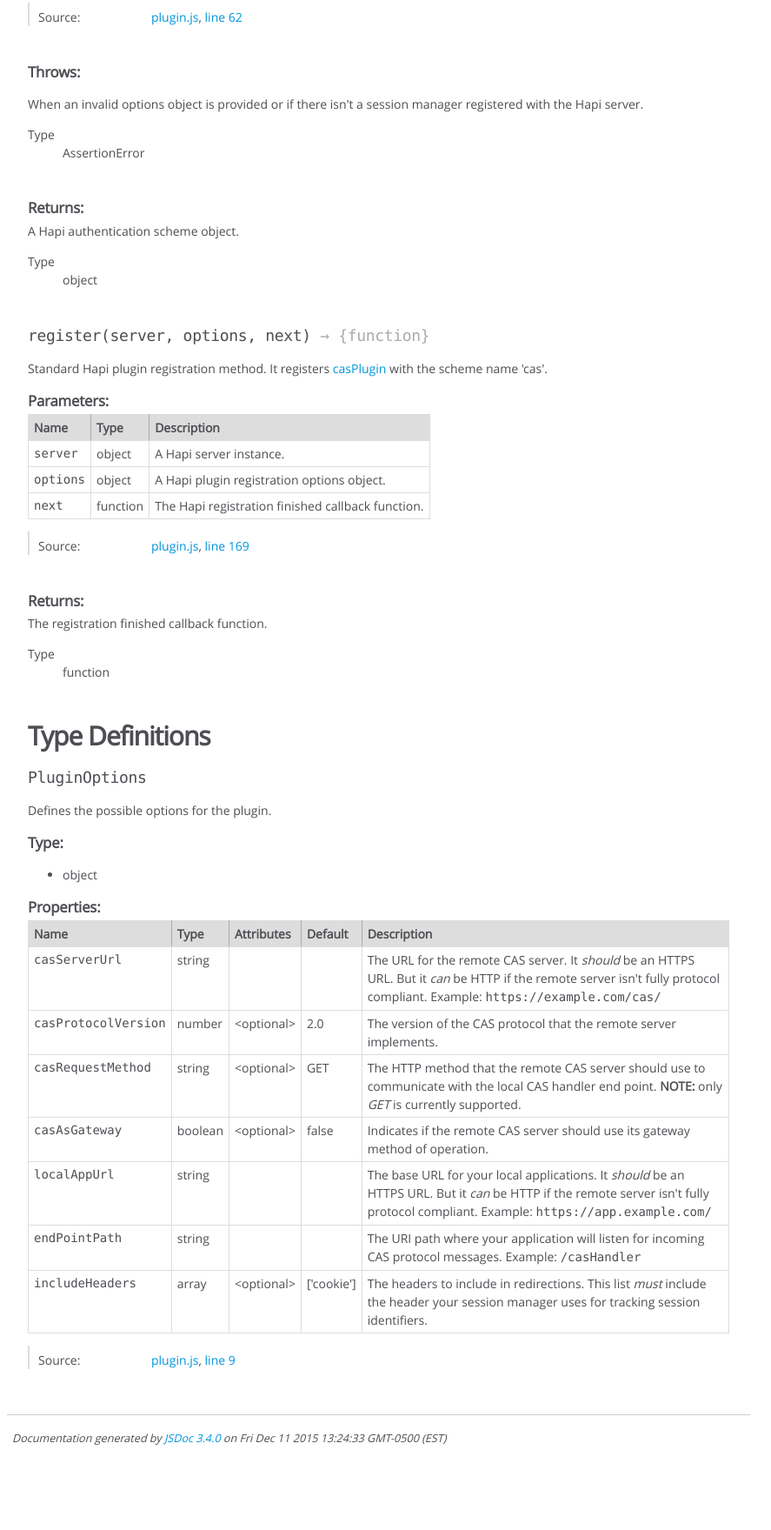
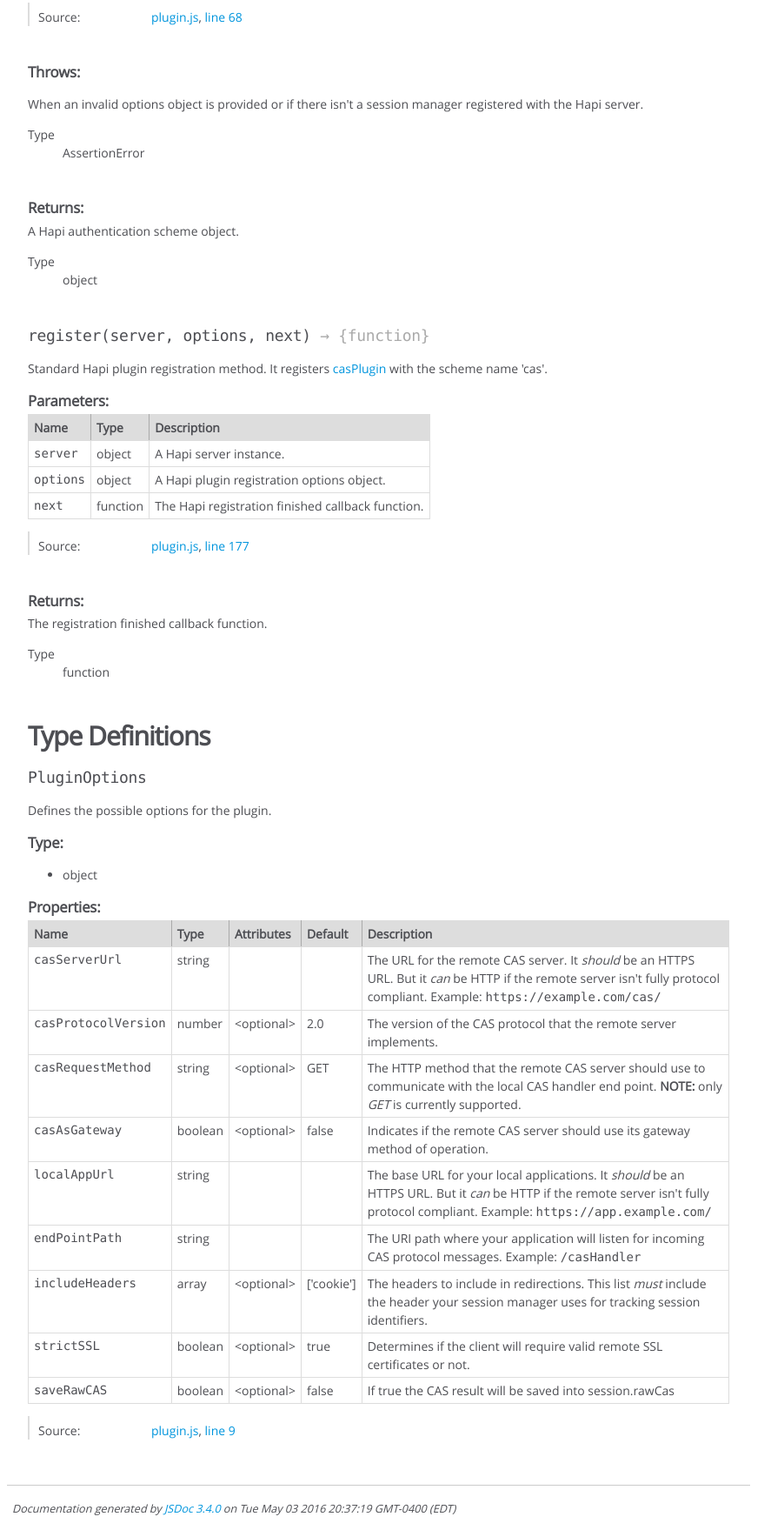
Before and after one commit to jsumners/hapi-cas, a website: page doc/global.html in a window 1280 px wide. Shown: the part 526-2285 px from the top of the page at 87% size, without its empty margins (0-887 px from the left). Before the commit the page ends 2204 px from the top, so only its background shows below. Drawn offline with Linux system fonts and the light colour scheme.

Commit message:
Update docs with saveRawCAS

```diff
--- a/doc/global.html
+++ b/doc/global.html
@@ -232,7 +232,7 @@ plugin is known to work. But any plugin that provides
 
     <dt class="tag-source">Source:</dt>
     <dd class="tag-source"><ul class="dummy"><li>
-        <a href="plugin.js.html">plugin.js</a>, <a href="plugin.js.html#line62">line 62</a>
+        <a href="plugin.js.html">plugin.js</a>, <a href="plugin.js.html#line68">line 68</a>
     </li></ul></dd>
 
 
@@ -462,7 +462,7 @@ with the scheme name 'cas'.
 
     <dt class="tag-source">Source:</dt>
     <dd class="tag-source"><ul class="dummy"><li>
-        <a href="plugin.js.html">plugin.js</a>, <a href="plugin.js.html#line169">line 169</a>
+        <a href="plugin.js.html">plugin.js</a>, <a href="plugin.js.html#line177">line 177</a>
     </li></ul></dd>
 
 
@@ -830,6 +830,82 @@ with the scheme name 'cas'.
         </tr>
 
 
+
+        <tr>
+
+                <td class="name"><code>strictSSL</code></td>
+
+
+            <td class="type">
+
+
+<span class="param-type">boolean</span>
+
+
+
+            </td>
+
+
+                <td class="attributes">
+
+                    &lt;optional><br>
+
+
+
+                </td>
+
+
+
+                <td class="default">
+
+                    true
+
+                </td>
+
+
+            <td class="description last">Determines if the client will require
+ valid remote SSL certificates or not.</td>
+        </tr>
+
+
+
+        <tr>
+
+                <td class="name"><code>saveRawCAS</code></td>
+
+
+            <td class="type">
+
+
+<span class="param-type">boolean</span>
+
+
+
+            </td>
+
+
+                <td class="attributes">
+
+                    &lt;optional><br>
+
+
+
+                </td>
+
+
+
+                <td class="default">
+
+                    false
+
+                </td>
+
+
+            <td class="description last">If true the CAS result will be
+ saved into session.rawCas</td>
+        </tr>
+
+
     </tbody>
 </table>
 
@@ -901,7 +977,7 @@ with the scheme name 'cas'.
 <br class="clear">
 
 <footer>
-    Documentation generated by <a href="https://github.com/jsdoc3/jsdoc">JSDoc 3.4.0</a> on Fri Dec 11 2015 13:24:33 GMT-0500 (EST)
+    Documentation generated by <a href="https://github.com/jsdoc3/jsdoc">JSDoc 3.4.0</a> on Tue May 03 2016 20:37:19 GMT-0400 (EDT)
 </footer>
 
 <script> prettyPrint(); </script>
```
Also changed, not shown: doc/index.html (+2 -2 lines), doc/plugin.js.html (+22 -13 lines).
